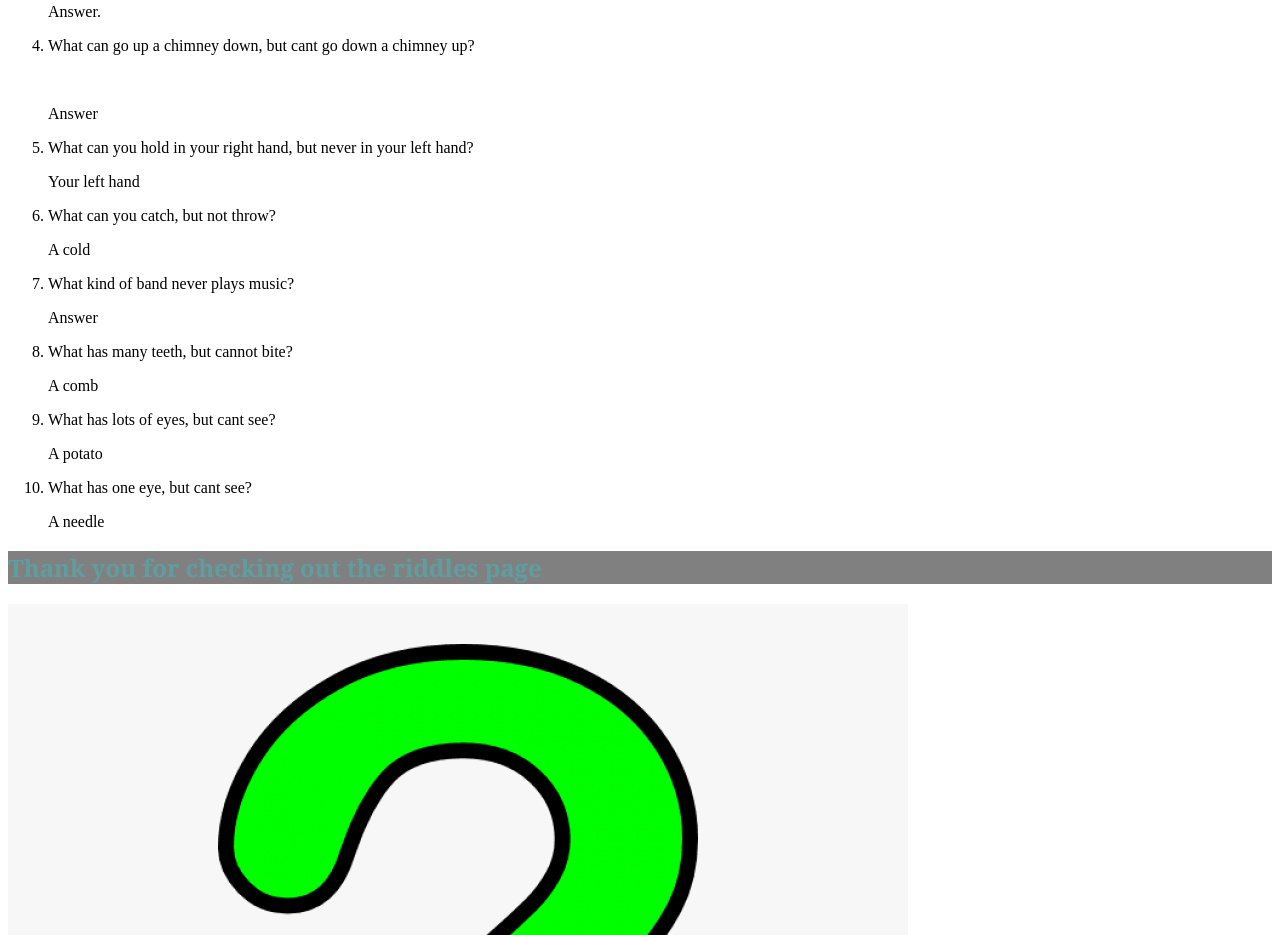
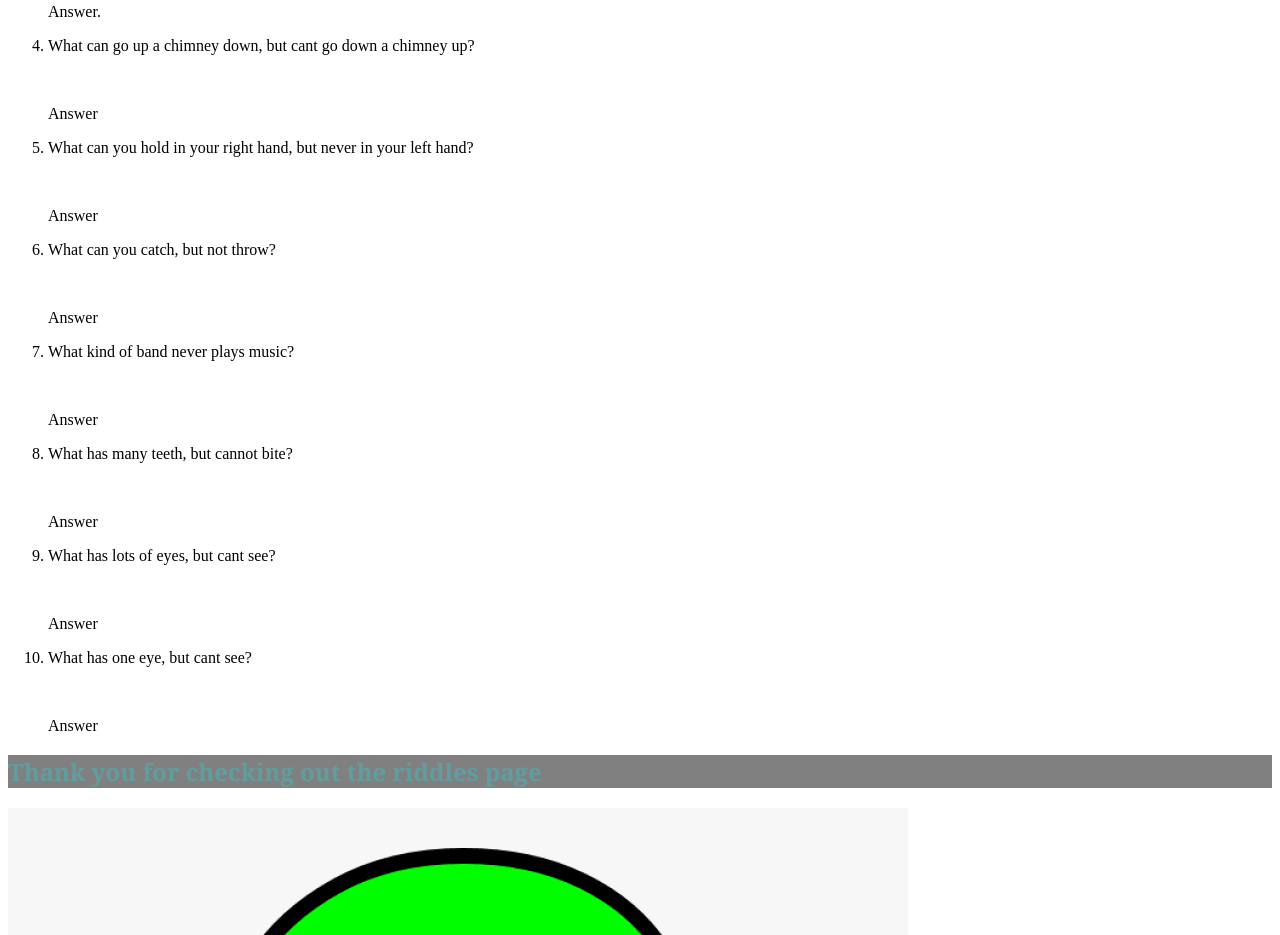
Before and after one commit to DesVIP/GDS137JCHARLES, a plain HTML site: page Week6/RiddlesJS/riddles.html in a window 1280 px wide. Shown: the part 350-1285 px from the top of the page. Drawn offline with Linux system fonts and the light colour scheme; files whose address does not match are found by name.

Commit message:
Week 6 Edits

```diff
--- a/Week6/RiddlesJS/riddles.html
+++ b/Week6/RiddlesJS/riddles.html
@@ -28,7 +28,7 @@
         <p>What time is it when an elephant sits on a fence?</p>
         <br>
         <p onclick="showAnswer('answer','Time to fix the fense')"id="answer">Answer</p>
-        </li>
+    </li>
     <li>
         <p>What gets wet while drying?</p>
         <br>
@@ -44,13 +44,37 @@
        <br>
        <p onclick="showAnswer('answer4','An Umbrella')"id="answer4">Answer</p>
     </li>
-   <li>What can you hold in your right hand, but never in your left hand?<br><p>Your left hand</p></li>
-   <li>What can you catch, but not throw?<br><p>A cold</p></li>
-   <li>What kind of band never plays music?<br><p onclick="showAnswer('answer','A rubber band!')" id="answer">Answer</p></li>
-   <li>What has many teeth, but cannot bite?<br><p>A comb</p></li>
-   <li>What has lots of eyes, but cant see?<br><p onclick></p>A potato</p></li>
-   <li>What has one eye, but cant see?<br><p>A needle</p></li>
-</ol>
+    <li>
+       <p>What can you hold in your right hand, but never in your left hand?</p>
+       <br>
+       <p onclick="showAnswer('answer5','Your left hand')"id="answer5">Answer</p>
+    </li>
+    <li>
+       <p>What can you catch, but not throw?</p>
+       <br>
+       <p onclick="showAnswer('answer6','A cold')"id="answer6">Answer</p>
+    </li>
+    <li>
+       <p>What kind of band never plays music?</p>
+       <br>
+       <p onclick="showAnswer('answer7','A rubber band')"id="answer7">Answer</p>
+    </li>
+    <li>
+    <p>What has many teeth, but cannot bite?</p>
+    <br>
+    <p onclick="showAnswer('answer8','A comb')"id="answer8">Answer</p>
+   </li>
+   <li>
+    <p>What has lots of eyes, but cant see?</p>
+    <br>
+    <p onclick="showAnswer('answer9','A potato')"id="answer9">Answer</p>
+   </li>
+   <li>
+    <p>What has one eye, but cant see?</p>
+    <br>
+    <p onclick="showAnswer('answer10','A needle')"id="answer10">Answer</p>
+  </li>
+  </ol>
     <h2>Thank  you for checking out the riddles page</h2>
     <img src="103-1038889_free-png-question-mark-clipart-png-png-image.png" alt="Question Mark">
 </style>
```
